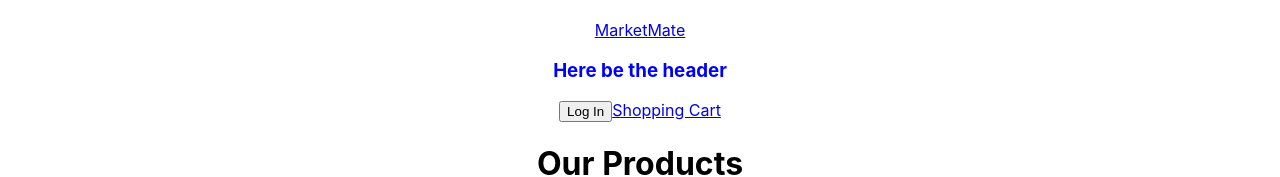
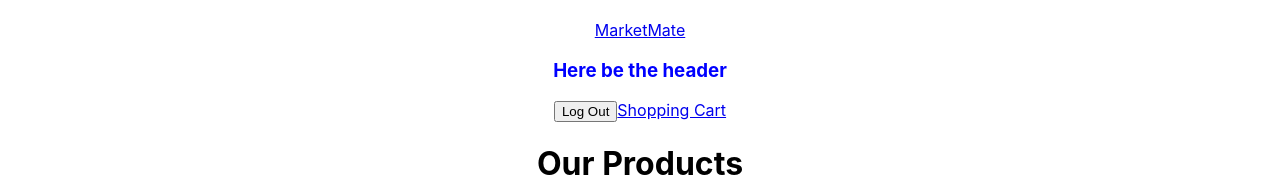
Before and after one commit to poolll98/monday-e-commerce, a React (Create React App) app in the folder Frontend/: page / in a window 1280 px wide. Shown: the top 177 px of the page. Built offline with nearby package versions, Linux system fonts and the light colour scheme.

Commit message:
Adjust user check.

```diff
--- a/Frontend/src/components/HeaderBar.js
+++ b/Frontend/src/components/HeaderBar.js
@@ -16,7 +16,7 @@ export default function HeaderBar() {
     <div style={{ ...colors, textAlign: "center" }}>
       <Link to="/">MarketMate</Link>
       <h3>Here be the header</h3>
-      {user?.username === undefined && (
+      {!user && (
         <button
           onClick={() => {
             return navigate("/login");
@@ -25,7 +25,7 @@ export default function HeaderBar() {
           Log In
         </button>
       )}
-      {user?.username !== undefined && (
+      {user && (
         <button
           onClick={() => {
             logout();
```
